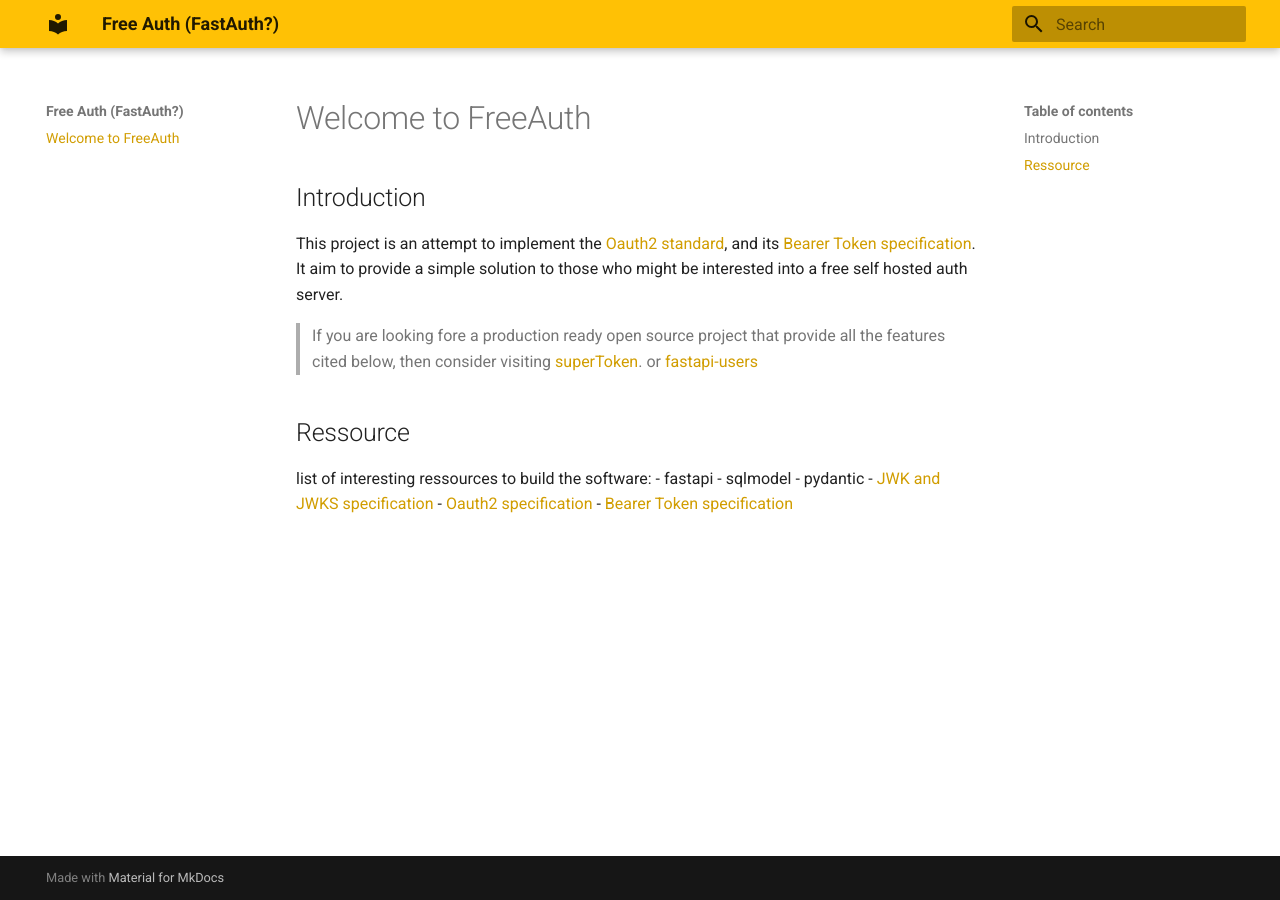
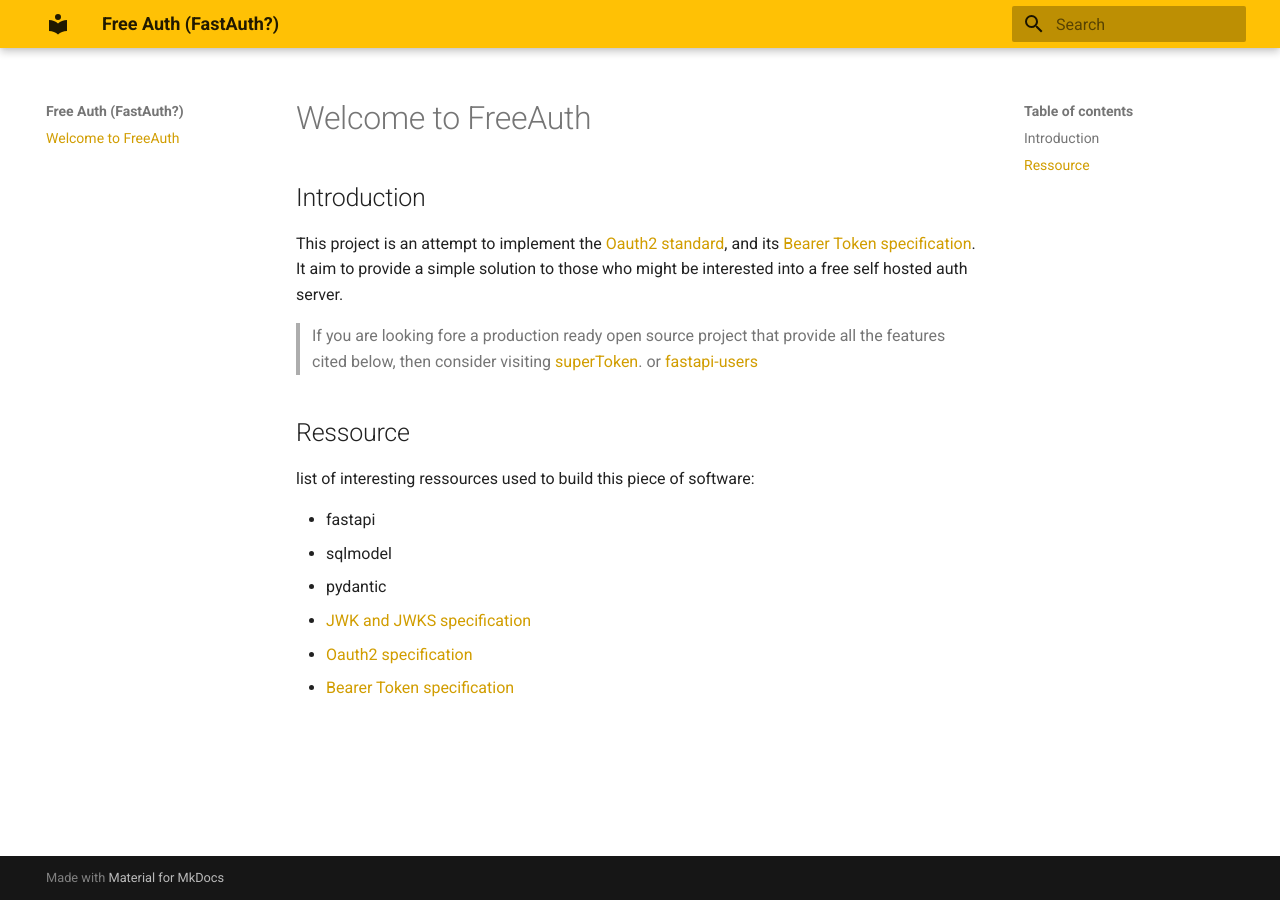
Before and after one commit to TomTom4/fastauth, an MkDocs documentation site: the page built from docs/index.md, in a window 1280 px wide. Built offline with MkDocs 1.6.1 and Material for MkDocs 9.7.7, drawn with Linux system fonts in a browser that asks for light colours.

Commit message:
small update

```diff
--- a/docs/index.md
+++ b/docs/index.md
@@ -11,11 +11,11 @@ features cited below, then consider visiting [superToken]("https://supertokens.c
 or [fastapi-users]("https://github.com/fastapi-users/fastapi-users?tab=readme-ov-file#in-a-hurry-discover-fief-the-open-source-authentication-platform")
 
 ## Ressource
+list of interesting ressources used to build this piece of software:
 
-list of interesting ressources to build the software:
-    - fastapi
-    - sqlmodel
-    - pydantic
-    - [JWK and JWKS specification]("https://datatracker.ietf.org/doc/html/rfc7517")
-    - [Oauth2 specification](https://datatracker.ietf.org/doc/html/rfc6749)
-    - [Bearer Token specification](https://datatracker.ietf.org/doc/html/rfc6750)
+- fastapi
+- sqlmodel
+- pydantic
+- [JWK and JWKS specification]("https://datatracker.ietf.org/doc/html/rfc7517")
+- [Oauth2 specification](https://datatracker.ietf.org/doc/html/rfc6749)
+- [Bearer Token specification](https://datatracker.ietf.org/doc/html/rfc6750)
```
Also changed, not shown: 1 other file.
